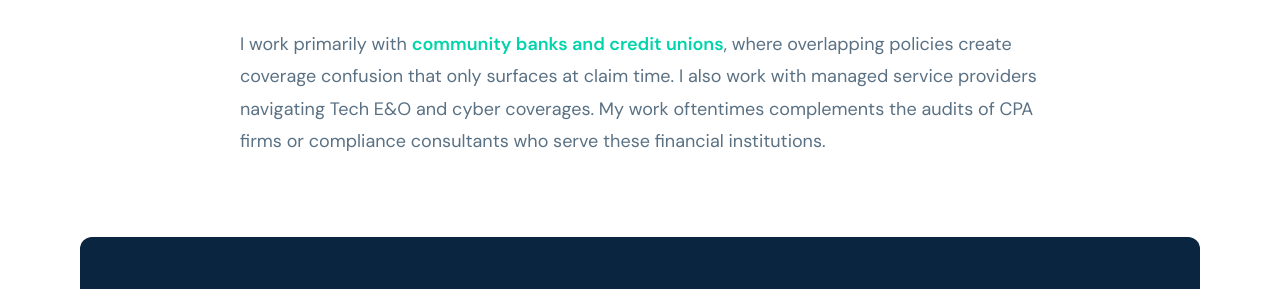
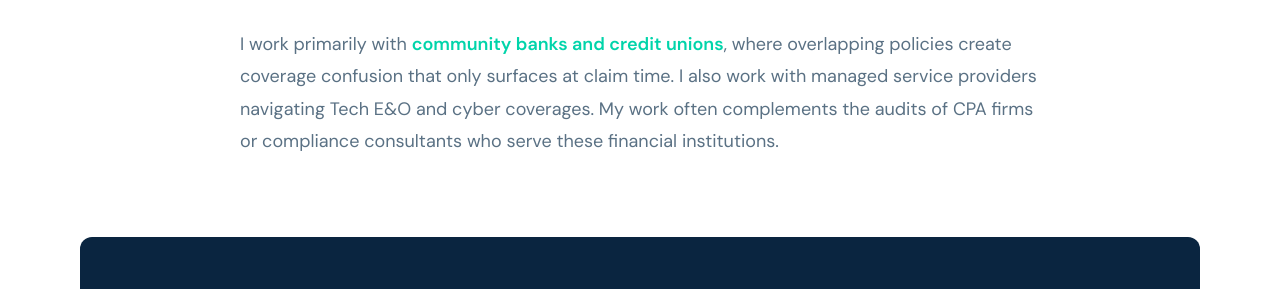
Before and after one commit to joeproe1/breezyins.com, a Jekyll site: the page built from about.html, in a window 1280 px wide and 900 px high, scrolled down 1360 px. Shown: the part 228-517 px from the top of the window. Built offline with Jekyll 4.4.1, drawn with Linux system fonts in a browser that asks for light colours.

Commit message:
Align RIR, About, Contact, Insights pages with bank-primary positioning
RIR: replace dual-audience language with bank-first, fix hero subhead,
update final CTA, remove 100 lines of dead vertical-card CSS.
About: fix alt text, "oftentimes" to "often".
Contact/Insights: reorder banks before MSPs in meta and headings.

Co-Authored-By: Claude Opus 4.6 <noreply@anthropic.com>

```diff
--- a/about.html
+++ b/about.html
@@ -43,7 +43,7 @@ image: /assets/images/joerg-portrait.jpg
         <p class="subtitle">Founded by Joerg Proeve</p>
 
         <div style="text-align: center; margin-bottom: 48px;">
-            <img src="{{ '/assets/images/joerg-portrait.jpg' | relative_url }}" alt="Joerg Proeve, Founder of Breezy Risk Advisors" class="profile-image">
+            <img src="{{ '/assets/images/joerg-portrait.jpg' | relative_url }}" alt="Joerg Proeve, Independent Risk Advisor at Breezy Risk Advisors" class="profile-image">
         </div>
 
         <div class="bio-content">
@@ -59,7 +59,7 @@ image: /assets/images/joerg-portrait.jpg
             <p>Most businesses pay for insurance without knowing what it will actually cover. I think they deserve to know.</p>
 
             <h2>Who I Work With</h2>
-            <p>I work primarily with <a href="{{ '/community-bank-insurance/' | relative_url }}">community banks and credit unions</a>, where overlapping policies create coverage confusion that only surfaces at claim time. I also work with managed service providers navigating Tech E&amp;O and cyber coverages. My work oftentimes complements the audits of CPA firms or compliance consultants who serve these financial institutions.</p>
+            <p>I work primarily with <a href="{{ '/community-bank-insurance/' | relative_url }}">community banks and credit unions</a>, where overlapping policies create coverage confusion that only surfaces at claim time. I also work with managed service providers navigating Tech E&amp;O and cyber coverages. My work often complements the audits of CPA firms or compliance consultants who serve these financial institutions.</p>
 
         </div>
 
--- a/contact.html
+++ b/contact.html
@@ -1,7 +1,7 @@
 ---
 layout: page
 title: "Get in Touch"
-description: "Have a coverage question or want to understand how I work with MSPs and community banks? Get in touch. No commitment required."
+description: "Have a coverage question or want to understand how I work with community banks and MSPs? Get in touch. No commitment required."
 permalink: /contact/
 ---
 
--- a/insights.html
+++ b/insights.html
@@ -1,7 +1,7 @@
 ---
 layout: page
-title: "Insurance Insights for MSPs and Community Banks"
-description: "Coverage gap analysis, policy interaction reviews, and risk management articles for managed service providers and community banks."
+title: "Insurance Insights for Community Banks and MSPs"
+description: "Coverage gap analysis, policy interaction reviews, and risk management articles for community banks and managed service providers."
 permalink: /insights/
 ---
 
@@ -55,7 +55,7 @@ permalink: /insights/
     <div class="container">
         <div class="insights-header">
             <h1>Insights</h1>
-            <p>Coverage gap analysis, contract compliance, and risk management for managed service providers and community banks.</p>
+            <p>Coverage gap analysis, contract compliance, and risk management for community banks and managed service providers.</p>
         </div>
 
         <div class="filter-tabs">
```
Also changed, not shown: risk-intelligence-report.html (+6 -108 lines).
